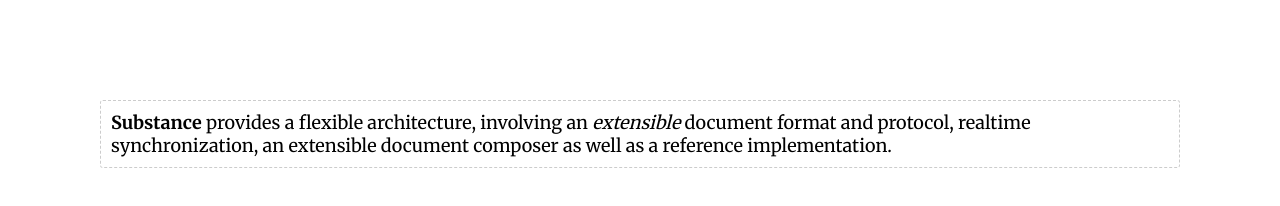
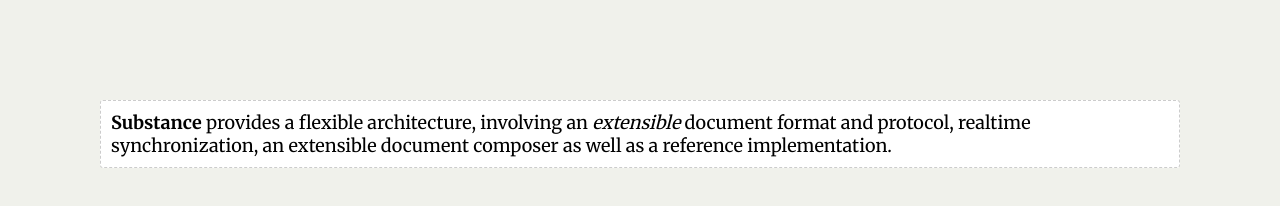
Before and after one commit to substance/surface, a plain HTML site: page index.html in a window 1280 px wide. Drawn offline with Linux system fonts and the light colour scheme.

Commit message:
adapting for iframe embedding

```diff
--- a/stylesheets/surface.css
+++ b/stylesheets/surface.css
@@ -1,7 +1,7 @@
 body{
   margin: 0;
   padding: 0;
-  background-color: transparent;
+  background-color: #F0F1EB;
   font-family: 'OpenSans', sans-serif;
   -webkit-font-smoothing: antialiased;
   /*we force the scroll to avoid glitches in cm for now*/
```
